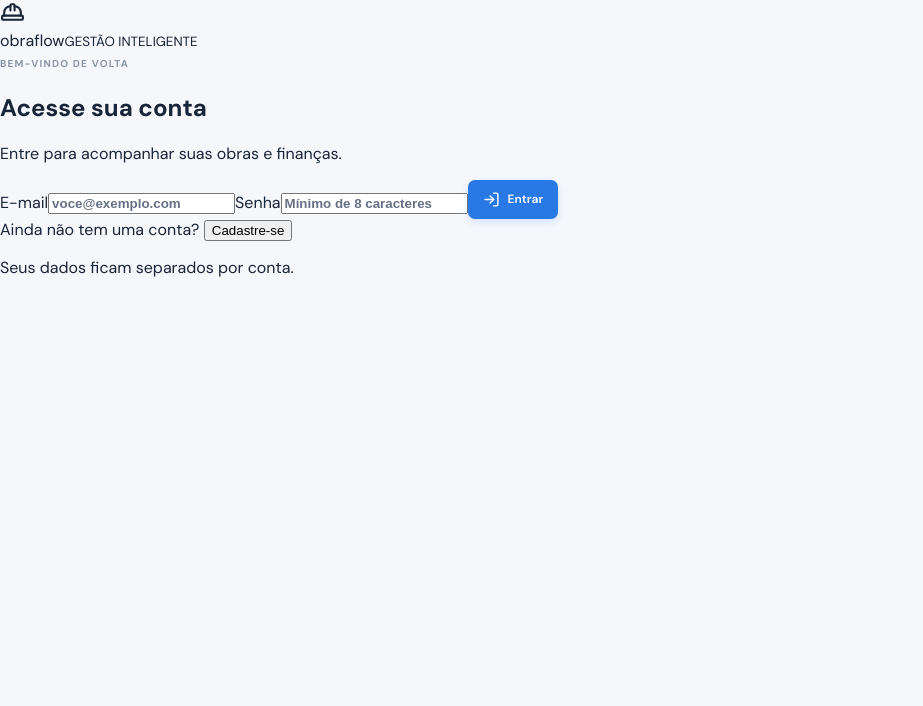
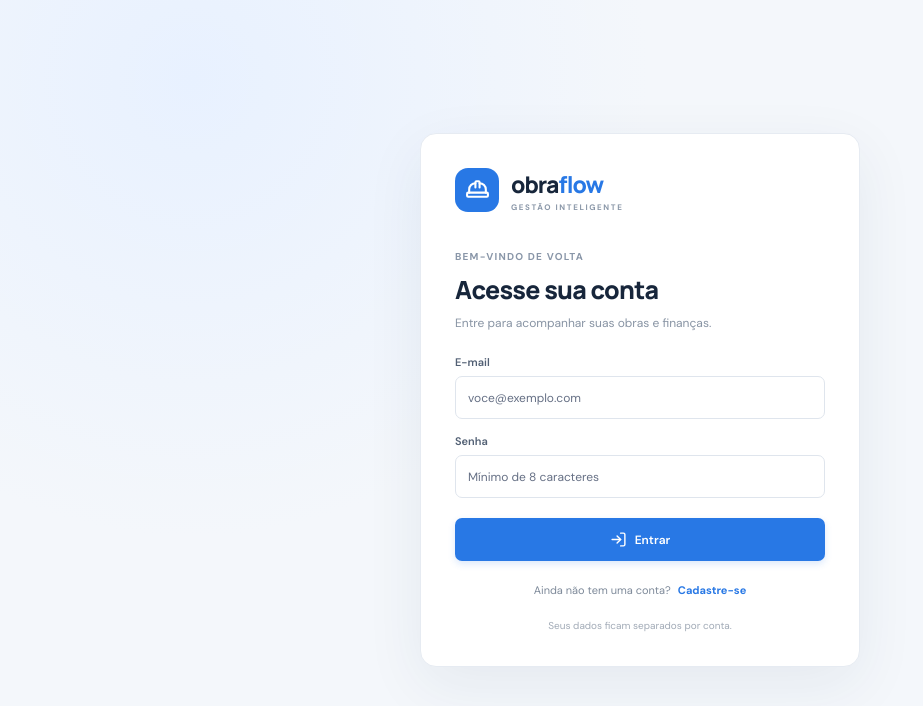
Before and after one commit to LianHenrique/ObraFlow, a React (Vite) app in the folder frontend/: page / in a window 1280 px wide. Shown: the top 706 px of the page, without its empty margins (0-923 px from the left). Built offline with nearby package versions, Linux system fonts and the light colour scheme; no server answers.

Commit message:
feat(auth): style login registration and logout

```diff
--- a/frontend/src/styles.css
+++ b/frontend/src/styles.css
@@ -71,3 +71,26 @@ textarea::placeholder {
   color: #101828 !important;
   -webkit-text-fill-color: #101828;
 }
+
+
+/* Authentication screens and account actions */
+.auth-page{min-height:100vh;display:grid;place-items:center;padding:28px 16px;background:radial-gradient(circle at 15% 10%,#e8f1ff 0,transparent 35%),#f4f7fb}
+.auth-card{width:min(100%,440px);background:#fff;border:1px solid #e6ebf2;border-radius:16px;padding:34px;box-shadow:0 18px 60px #1c345012}
+.auth-brand{display:flex;align-items:center;gap:12px;font:800 23px Manrope,sans-serif;color:#17263b;letter-spacing:-1px}
+.auth-brand>div>span{color:#2878e5}.auth-brand small{display:block;font:700 8px 'DM Sans';letter-spacing:1.6px;color:#8a97a8;margin-top:2px}
+.auth-logo{width:44px;height:44px;border-radius:13px;background:#2878e5;color:#fff;display:grid;place-items:center}
+.auth-heading{margin:32px 0 22px}.auth-heading h1{font:800 25px Manrope,sans-serif;letter-spacing:-.7px;color:#17263b;margin:7px 0}
+.auth-heading p{font-size:12px;color:#8793a3;margin:0;line-height:1.6}
+.auth-form label{display:flex;flex-direction:column;gap:7px;font-size:11px;font-weight:600;color:#526074;margin:0 0 15px}
+.auth-form input{height:43px;border:1px solid #dfe5ed;border-radius:7px;padding:0 12px;font:12px 'DM Sans';background:#fff}
+.auth-form input:focus{outline:0;border-color:#6ba2ed;box-shadow:0 0 0 3px #eaf2ff}
+.auth-submit{width:100%;height:43px;margin-top:5px}
+.auth-error{border:1px solid #f2c8c5;background:#fff4f3;color:#a64f49;padding:10px 12px;border-radius:7px;font-size:11px;margin:3px 0 12px}
+.auth-switch{text-align:center;font-size:11px;color:#7d8999;margin-top:22px}
+.auth-switch button{border:0;background:none;color:#2878e5;font:700 11px 'DM Sans';cursor:pointer;padding:0 0 0 4px}
+.auth-security{text-align:center;color:#a1aab6;font-size:10px;margin:22px 0 0}
+.auth-loading{min-height:100vh;display:grid;place-items:center;color:#718096;font:600 13px 'DM Sans'}
+.logout-button{margin-left:auto;border:0;background:transparent;color:#8e9db1;padding:8px;border-radius:7px;cursor:pointer;display:grid;place-items:center}
+.logout-button:hover{background:#2a3d58;color:white}
+.profile-details{min-width:0;overflow:hidden}.profile-details small{max-width:145px;overflow:hidden;text-overflow:ellipsis}
+@media(max-width:760px){.auth-card{padding:25px 21px}.sidebar .profile-details{display:none}.sidebar .logout-button{margin:0 auto}}
```
